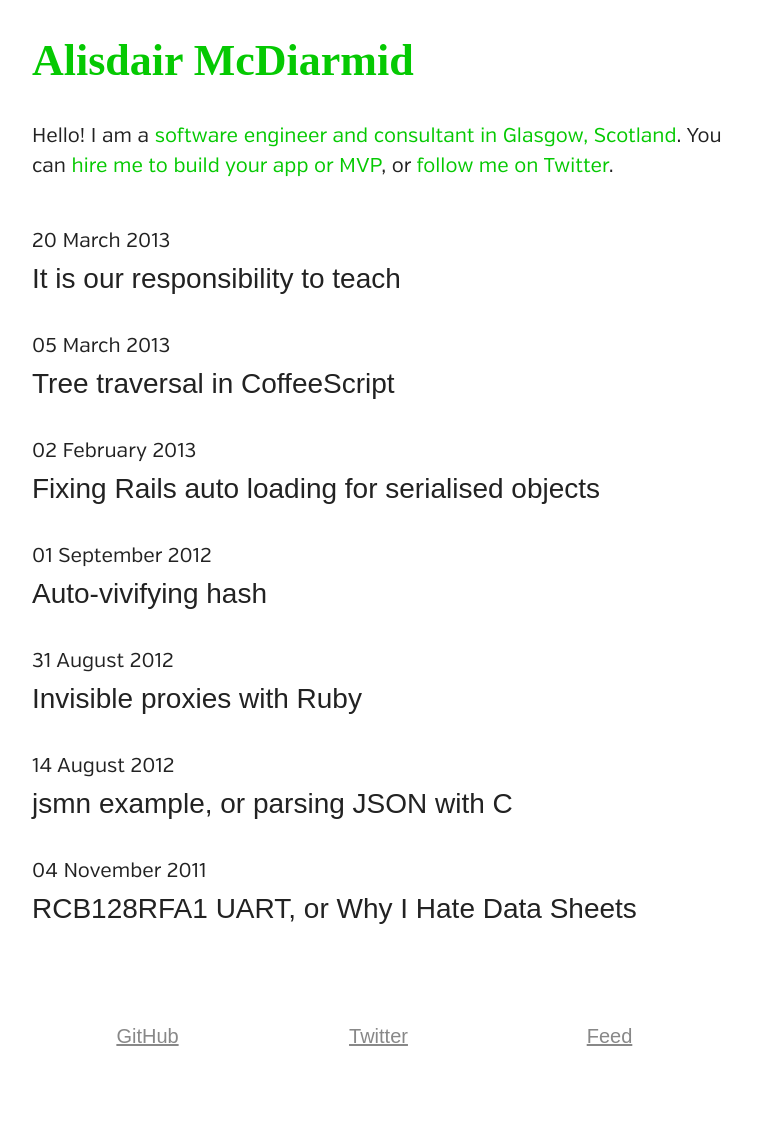
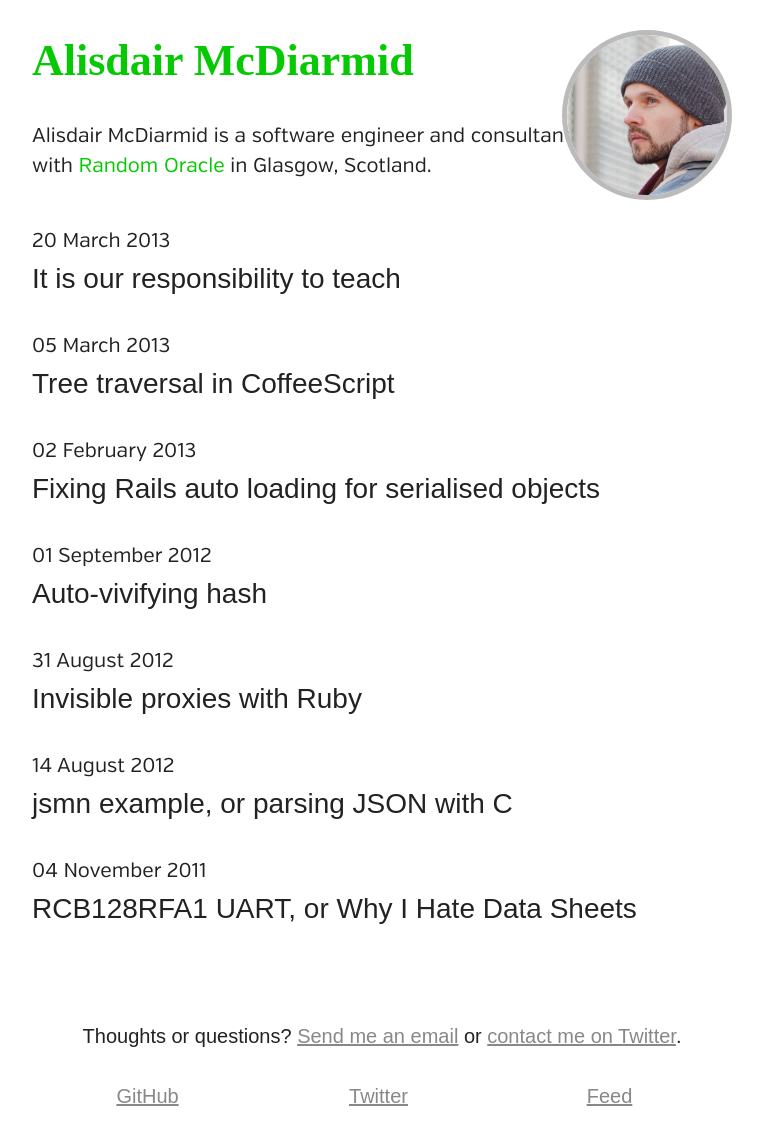
Before and after one commit to alisdair/alisdair.github.com, a Jekyll site: the page built from index.html, in a window 1280 px wide. Shown: the whole page, without its empty margins (258-1021 px from the left). Built offline with Jekyll 4.4.1, drawn with Linux system fonts in a browser that asks for light colours; some web fonts are replaced; Markdown is read by kramdown in place of the engine named in the settings; before the commit the page ends 1081 px from its top, so only the background shows below that.

Commit message:
New hCard about section, including photo.

```diff
--- a/_layouts/default.html
+++ b/_layouts/default.html
@@ -36,6 +36,7 @@
       </div>
 
       <div id="footer">
+        <p>Thoughts or questions? <a href="mailto:alisdair@mcdiarmid.org?subject={{ page.title }}">Send me an email</a> or <a href="https://twitter.com/intent/tweet?screen_name=alisdair">contact me on Twitter</a>.</p>
         <ul class="links">
           <li><a href="http://github.com/alisdair/">GitHub</a></li>
           <li><a href="http://twitter.com/alisdair/">Twitter</a></li>
--- a/_layouts/post.html
+++ b/_layouts/post.html
@@ -1,6 +1,10 @@
 ---
 layout: default
 ---
+<div id="about">
+  <img class="post-photo photo" src="/alisdair.jpg">
+</div>
+
 <div id="post">
 {{ content }}
 </div>
--- a/index.html
+++ b/index.html
@@ -3,8 +3,9 @@ layout: default
 title: Alisdair McDiarmid
 ---
 
-<div id="about">
-	Hello! I am a <a href="http://randomoracle.com/">software engineer and consultant in Glasgow, Scotland</a>. You can <a href="http://randomoracle.com/">hire me to build your app or MVP</a>, or <a href="https://twitter.com/alisdair">follow me on Twitter</a>.
+<div id="about" class="vcard">
+  <img class="photo" src="/alisdair.jpg">
+  <span class="fn">Alisdair McDiarmid</span> is a <span class="title">software engineer</span> and <span class="title">consultant</span> with <a href="http://randomoracle.com/"><span class="org">Random Oracle</span></a> in <span class="adr"><span class="locality">Glasgow</span>, <span class="region">Scotland</span></span>.
 </div>
 
 <ul id="posts">
```
Also changed, not shown: sass/screen.sass (+30 -0 lines), alisdair.jpg (added), css/screen.css.
